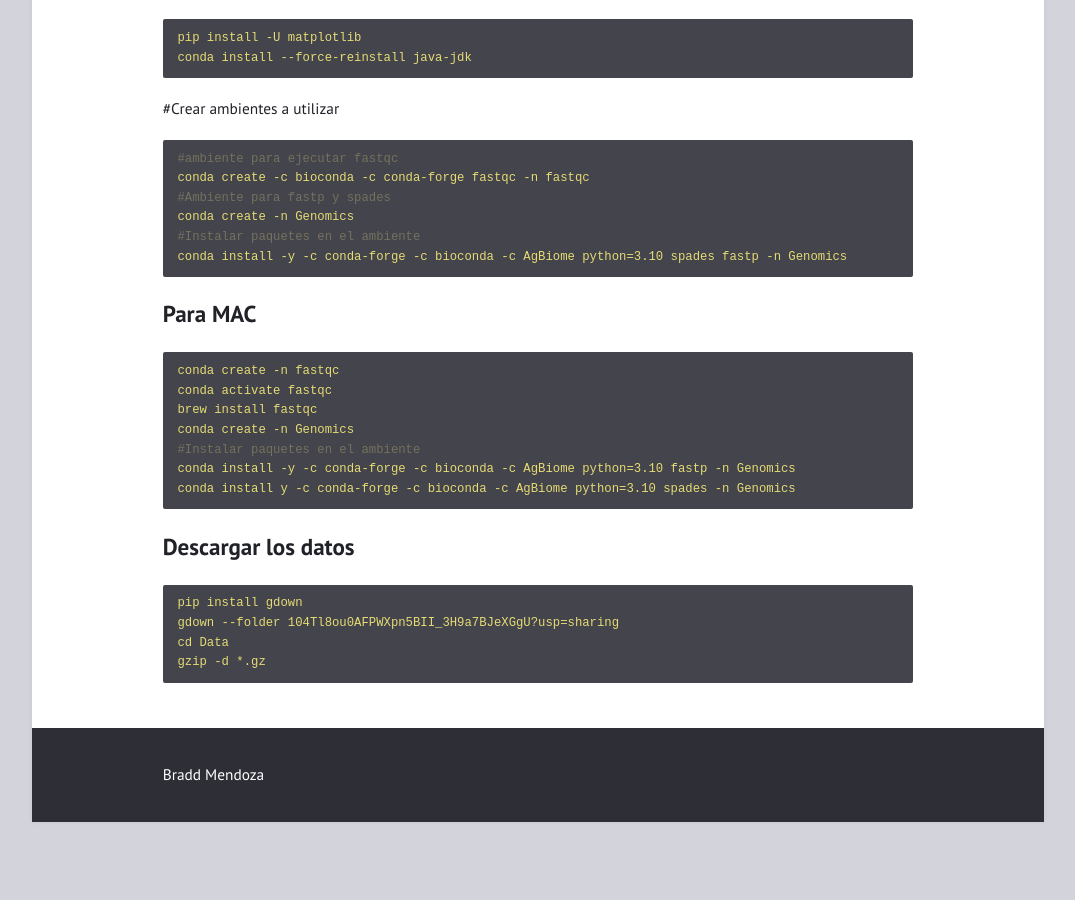
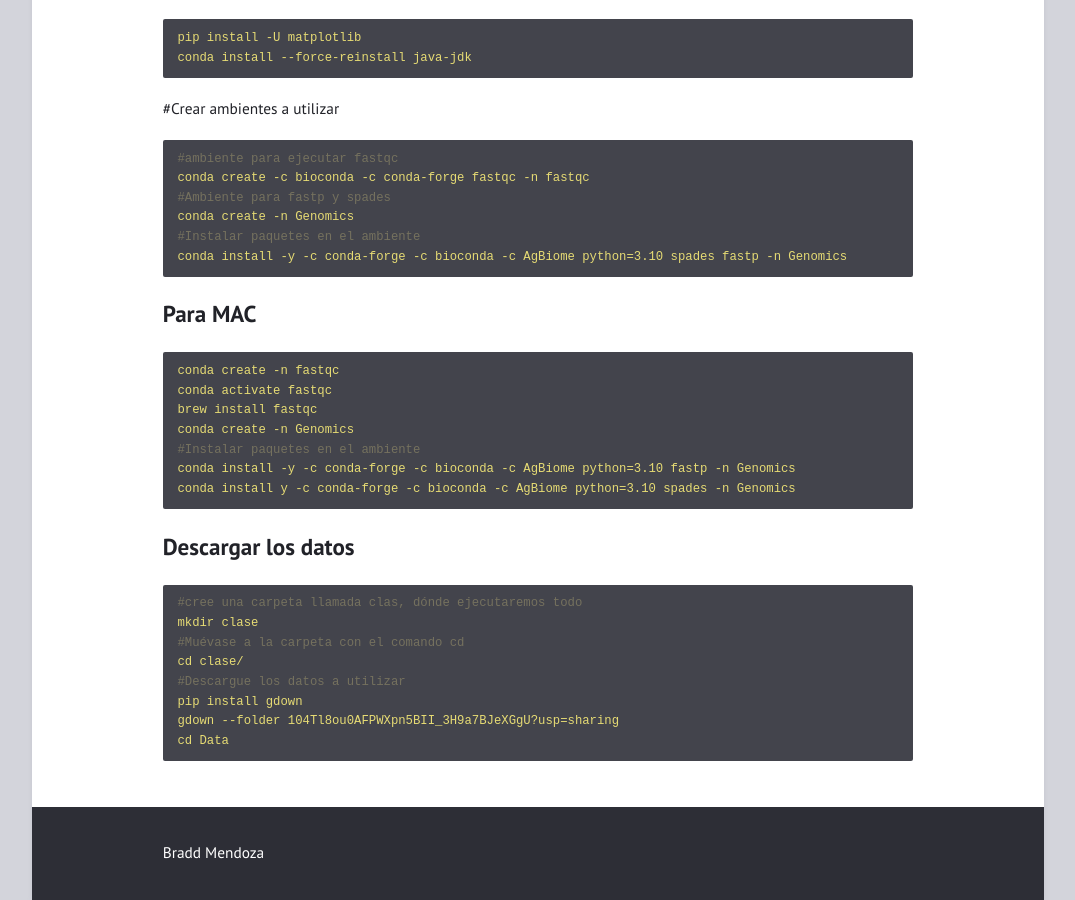
Before and after one commit to braddmg/GenPro, a Jekyll site: the page built from _posts/2024-07-14-Preparacion-de-ambiente-linux.md, in a window 1280 px wide and 900 px high, scrolled down 894 px. Shown: the whole window, without its empty margins (102-1177 px from the left). Built offline with Jekyll 4.4.1, drawn with Linux system fonts in a browser that asks for light colours; before the commit the page ends 1716 px from its top, so only the background shows below that.

Commit message:
Update 2024-07-14-Preparacion-de-ambiente-linux.md

````diff
--- a/_posts/2024-07-14-Preparacion-de-ambiente-linux.md
+++ b/_posts/2024-07-14-Preparacion-de-ambiente-linux.md
@@ -59,8 +59,12 @@ conda install y -c conda-forge -c bioconda -c AgBiome python=3.10 spades -n Geno
 ```
 ## Descargar los datos
 ```yml
+#cree una carpeta llamada clas, dónde ejecutaremos todo
+mkdir clase
+#Muévase a la carpeta con el comando cd
+cd clase/
+#Descargue los datos a utilizar
 pip install gdown
 gdown --folder 104Tl8ou0AFPWXpn5BII_3H9a7BJeXGgU?usp=sharing
 cd Data
-gzip -d *.gz
 ```
````
